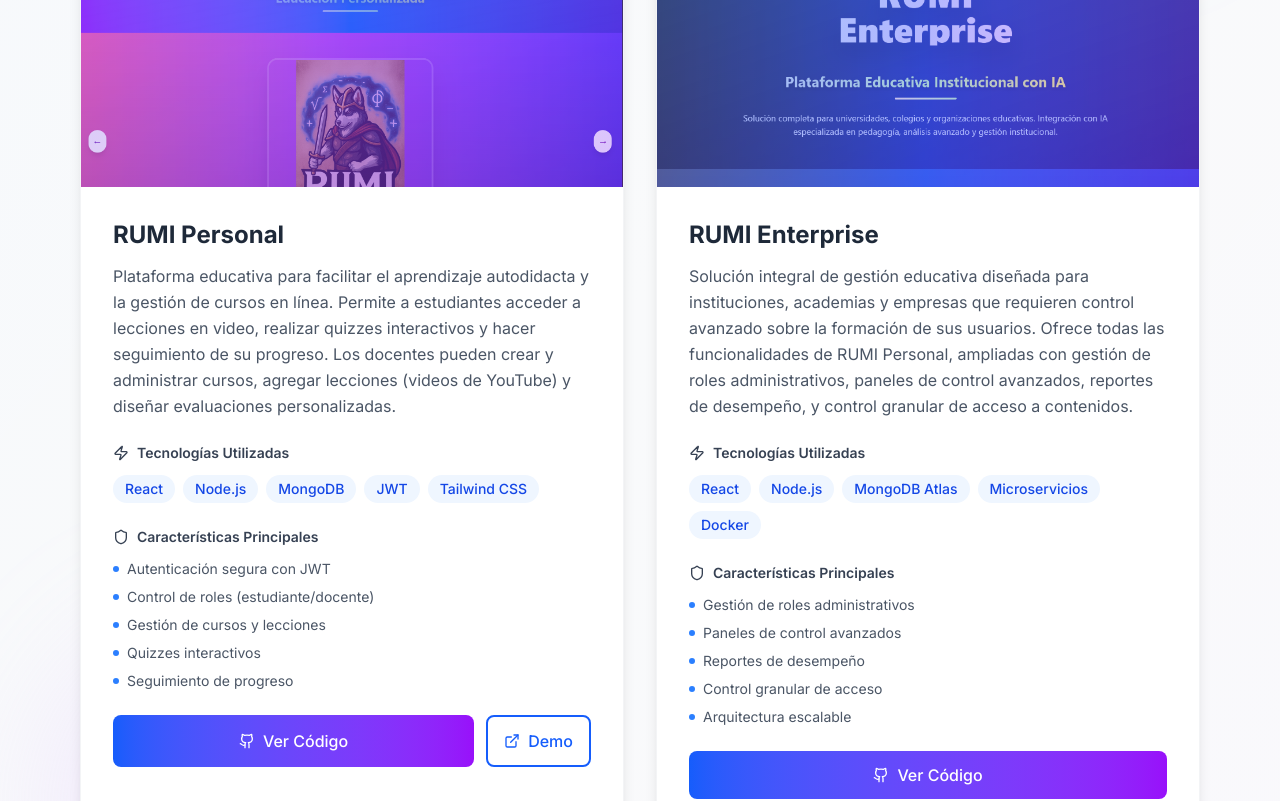
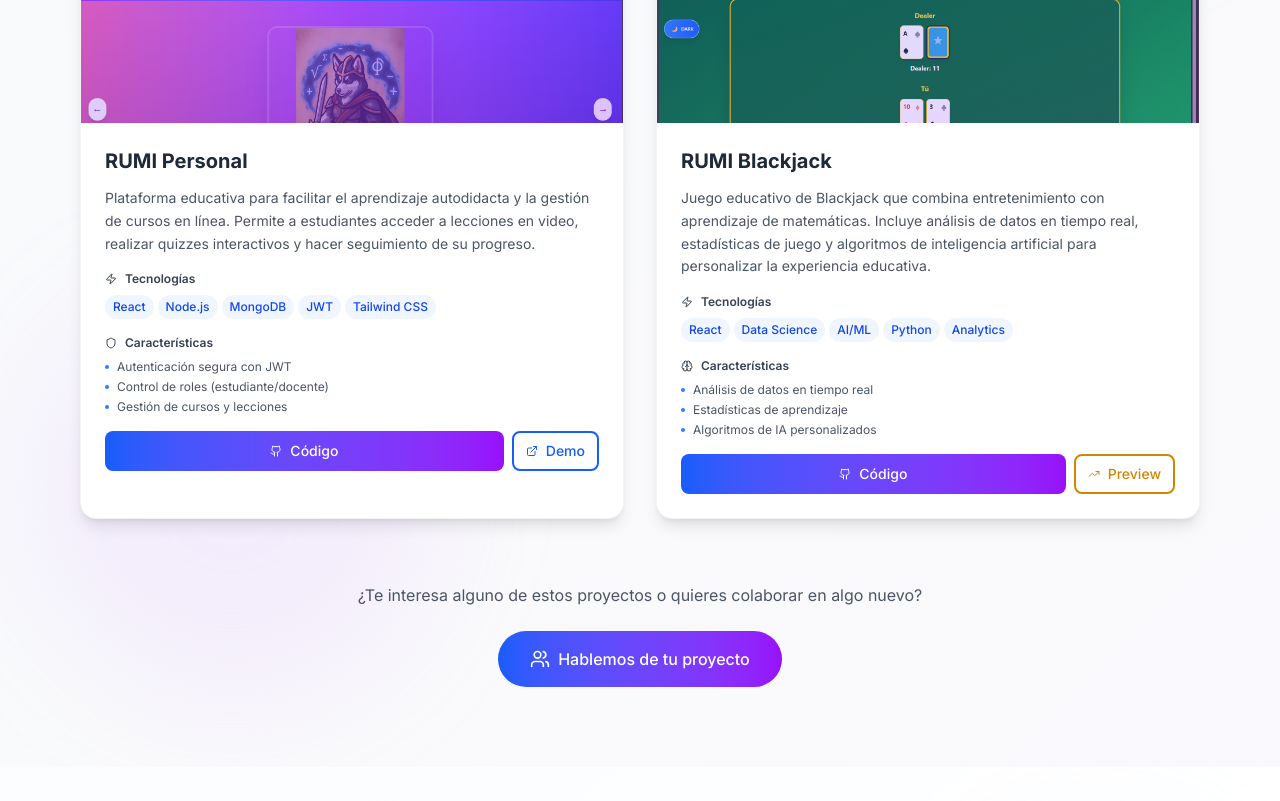
Before and after one commit to RumiSoftware2/Portfolio, a React (Vite) app: page / in a window 1280 px wide. Shown: the part 1180-1981 px from the top of the page. Built offline with nearby package versions, Linux system fonts and the light colour scheme.

Commit message:
finalizado implementado el dark mode y nueva tarjeta proeycto

```diff
--- a/src/components/ThemeToggle.jsx
+++ b/src/components/ThemeToggle.jsx
@@ -1,4 +1,5 @@
 import { useTheme } from '../contexts/ThemeContext';
+import { Sun, Moon } from 'lucide-react';
 
 function ThemeToggle() {
   const { isDark, toggleTheme } = useTheme();
@@ -6,10 +7,14 @@ function ThemeToggle() {
   return (
     <button
       onClick={toggleTheme}
-      className="fixed bottom-8 left-8 px-4 py-2 rounded-lg shadow-lg bg-white dark:bg-gray-800 text-gray-800 dark:text-gray-100 border border-gray-300 dark:border-gray-700 transition-colors duration-300 z-50"
+      className="fixed bottom-1/2 left-8 transform translate-y-1/2 p-3 rounded-full shadow-lg bg-white dark:bg-gray-800 text-gray-800 dark:text-gray-100 border border-gray-300 dark:border-gray-700 transition-all duration-300 z-50 hover:scale-110 hover:shadow-xl"
       aria-label="Alternar modo oscuro"
     >
-      {isDark ? 'Modo Claro' : 'Modo Oscuro'}
+      {isDark ? (
+        <Sun className="w-5 h-5 text-yellow-500" />
+      ) : (
+        <Moon className="w-5 h-5 text-blue-600" />
+      )}
     </button>
   );
 }
--- a/src/pages/Projects.jsx
+++ b/src/pages/Projects.jsx
@@ -1,11 +1,11 @@
 import { motion } from 'framer-motion';
-import { ExternalLink, Github, Play, Code, Database, Users, Shield, Zap } from 'lucide-react';
+import { ExternalLink, Github, Play, Code, Database, Users, Shield, Zap, Brain, TrendingUp } from 'lucide-react';
 
 function Projects() {
   const proyectos = [
     {
       titulo: "RUMI Personal",
-      descripcion: "Plataforma educativa para facilitar el aprendizaje autodidacta y la gestión de cursos en línea. Permite a estudiantes acceder a lecciones en video, realizar quizzes interactivos y hacer seguimiento de su progreso. Los docentes pueden crear y administrar cursos, agregar lecciones (videos de YouTube) y diseñar evaluaciones personalizadas.",
+      descripcion: "Plataforma educativa para facilitar el aprendizaje autodidacta y la gestión de cursos en línea. Permite a estudiantes acceder a lecciones en video, realizar quizzes interactivos y hacer seguimiento de su progreso.",
       tecnologias: ["React", "Node.js", "MongoDB", "JWT", "Tailwind CSS"],
       imagen: "/projects/rumi.png",
       link: "https://github.com/RumiSoftware2/RUMI-educational-platform",
@@ -20,19 +20,19 @@ function Projects() {
       ]
     },
     {
-      titulo: "RUMI Enterprise",
-      descripcion: "Solución integral de gestión educativa diseñada para instituciones, academias y empresas que requieren control avanzado sobre la formación de sus usuarios. Ofrece todas las funcionalidades de RUMI Personal, ampliadas con gestión de roles administrativos, paneles de control avanzados, reportes de desempeño, y control granular de acceso a contenidos.",
-      tecnologias: ["React", "Node.js", "MongoDB Atlas", "Microservicios", "Docker"],
-      imagen: "/projects/rumi-enterprise.png",
+      titulo: "RUMI Blackjack",
+      descripcion: "Juego educativo de Blackjack que combina entretenimiento con aprendizaje de matemáticas. Incluye análisis de datos en tiempo real, estadísticas de juego y algoritmos de inteligencia artificial para personalizar la experiencia educativa.",
+      tecnologias: ["React", "Data Science", "AI/ML", "Python", "Analytics"],
+      imagen: "/projects/rumi-blackjack.png",
       link: "https://github.com/RumiSoftware2",
-      demo: "#",
+      demo: "https://rumieducation.vercel.app/games/blackjack",
       status: "building",
       features: [
-        "Gestión de roles administrativos",
-        "Paneles de control avanzados",
-        "Reportes de desempeño",
-        "Control granular de acceso",
-        "Arquitectura escalable"
+        "Análisis de datos en tiempo real",
+        "Estadísticas de aprendizaje",
+        "Algoritmos de IA personalizados",
+        "Gamificación educativa",
+        "Dashboard de progreso"
       ]
     }
   ];
@@ -116,7 +116,7 @@ function Projects() {
               whileHover={{ y: -10 }}
             >
               {/* Project Image */}
-              <div className="relative h-64 overflow-hidden">
+              <div className="relative h-48 overflow-hidden">
                 <div className="absolute inset-0 bg-gradient-to-br from-blue-600/20 to-purple-600/20 dark:from-blue-600/10 dark:to-purple-600/10"></div>
                 <img
                   src={proyecto.imagen}
@@ -141,26 +141,26 @@ function Projects() {
               </div>
 
               {/* Project Content */}
-              <div className="p-8">
-                <h3 className="text-2xl font-bold text-gray-800 dark:text-gray-100 mb-3 group-hover:text-blue-600 dark:group-hover:text-blue-400 transition-colors">
+              <div className="p-6">
+                <h3 className="text-xl font-bold text-gray-800 dark:text-gray-100 mb-3 group-hover:text-blue-600 dark:group-hover:text-blue-400 transition-colors">
                   {proyecto.titulo}
                 </h3>
 
-                <p className="text-gray-600 dark:text-gray-400 mb-6 leading-relaxed">
+                <p className="text-gray-600 dark:text-gray-400 mb-4 leading-relaxed text-sm">
                   {proyecto.descripcion}
                 </p>
 
                 {/* Technologies */}
-                <div className="mb-6">
-                  <h4 className="text-sm font-semibold text-gray-700 dark:text-gray-300 mb-3 flex items-center gap-2">
-                    <Zap className="w-4 h-4" />
-                    Tecnologías Utilizadas
+                <div className="mb-4">
+                  <h4 className="text-xs font-semibold text-gray-700 dark:text-gray-300 mb-2 flex items-center gap-2">
+                    <Zap className="w-3 h-3" />
+                    Tecnologías
                   </h4>
-                  <div className="flex flex-wrap gap-2">
+                  <div className="flex flex-wrap gap-1">
                     {proyecto.tecnologias.map((tech, techIndex) => (
                       <span
                         key={techIndex}
-                        className="px-3 py-1 bg-blue-50 dark:bg-blue-900/30 text-blue-700 dark:text-blue-300 rounded-full text-sm font-medium"
+                        className="px-2 py-1 bg-blue-50 dark:bg-blue-900/30 text-blue-700 dark:text-blue-300 rounded-full text-xs font-medium"
                       >
                         {tech}
                       </span>
@@ -168,16 +168,20 @@ function Projects() {
                   </div>
                 </div>
 
-                {/* Features */}
-                <div className="mb-6">
-                  <h4 className="text-sm font-semibold text-gray-700 dark:text-gray-300 mb-3 flex items-center gap-2">
-                    <Shield className="w-4 h-4" />
-                    Características Principales
+                {/* Features - Compact */}
+                <div className="mb-4">
+                  <h4 className="text-xs font-semibold text-gray-700 dark:text-gray-300 mb-2 flex items-center gap-2">
+                    {proyecto.titulo.includes('Blackjack') ? (
+                      <Brain className="w-3 h-3" />
+                    ) : (
+                      <Shield className="w-3 h-3" />
+                    )}
+                    Características
                   </h4>
-                  <ul className="space-y-2">
-                    {proyecto.features.map((feature, featureIndex) => (
-                      <li key={featureIndex} className="flex items-center gap-2 text-sm text-gray-600 dark:text-gray-400">
-                        <div className="w-1.5 h-1.5 bg-blue-500 rounded-full"></div>
+                  <ul className="space-y-1">
+                    {proyecto.features.slice(0, 3).map((feature, featureIndex) => (
+                      <li key={featureIndex} className="flex items-center gap-2 text-xs text-gray-600 dark:text-gray-400">
+                        <div className="w-1 h-1 bg-blue-500 rounded-full"></div>
                         {feature}
                       </li>
                     ))}
@@ -185,25 +189,36 @@ function Projects() {
                 </div>
 
                 {/* Action Buttons */}
-                <div className="flex gap-3">
+                <div className="flex gap-2">
                   <a
                     href={proyecto.link}
-                    className="flex-1 flex items-center justify-center gap-2 px-4 py-3 bg-gradient-to-r from-blue-600 to-purple-600 text-white rounded-lg font-medium hover:shadow-lg hover:scale-105 transition-all duration-300"
+                    className="flex-1 flex items-center justify-center gap-2 px-3 py-2 bg-gradient-to-r from-blue-600 to-purple-600 text-white rounded-lg font-medium hover:shadow-lg hover:scale-105 transition-all duration-300 text-sm"
                     target="_blank"
                     rel="noopener noreferrer"
                   >
-                    <Github className="w-4 h-4" />
-                    Ver Código
+                    <Github className="w-3 h-3" />
+                    Código
                   </a>
                   {proyecto.status === 'ready' && (
                     <a
                       href={proyecto.demo}
-                      className="flex items-center justify-center gap-2 px-4 py-3 border-2 border-blue-600 dark:border-blue-400 text-blue-600 dark:text-blue-400 rounded-lg font-medium hover:bg-blue-600 hover:text-white dark:hover:bg-blue-400 dark:hover:text-white transition-all duration-300"
+                      className="flex items-center justify-center gap-2 px-3 py-2 border-2 border-blue-600 dark:border-blue-400 text-blue-600 dark:text-blue-400 rounded-lg font-medium hover:bg-blue-600 hover:text-white dark:hover:bg-blue-400 dark:hover:text-white transition-all duration-300 text-sm"
                       target="_blank"
                       rel="noopener noreferrer"
                     >
-                      <ExternalLink className="w-4 h-4" />
+                      <ExternalLink className="w-3 h-3" />
                       Demo
+                    </a>
+                  )}
+                  {proyecto.status === 'building' && (
+                    <a
+                      href={proyecto.demo}
+                      className="flex items-center justify-center gap-2 px-3 py-2 border-2 border-yellow-600 dark:border-yellow-400 text-yellow-600 dark:text-yellow-400 rounded-lg font-medium hover:bg-yellow-600 hover:text-white dark:hover:bg-yellow-400 dark:hover:text-white transition-all duration-300 text-sm"
+                      target="_blank"
+                      rel="noopener noreferrer"
+                    >
+                      <TrendingUp className="w-3 h-3" />
+                      Preview
                     </a>
                   )}
                 </div>
```
Also changed, not shown: public/projects/rumi-blackjack.png (added).
